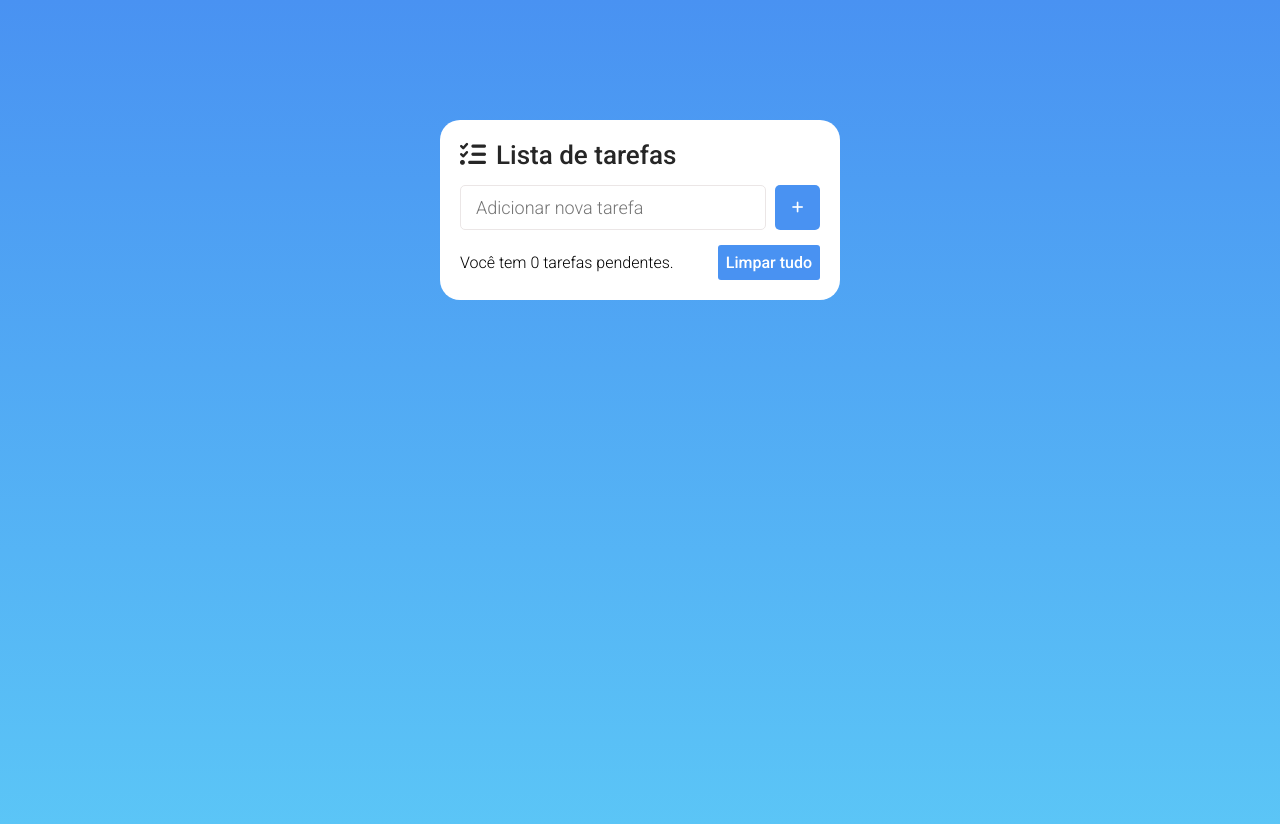
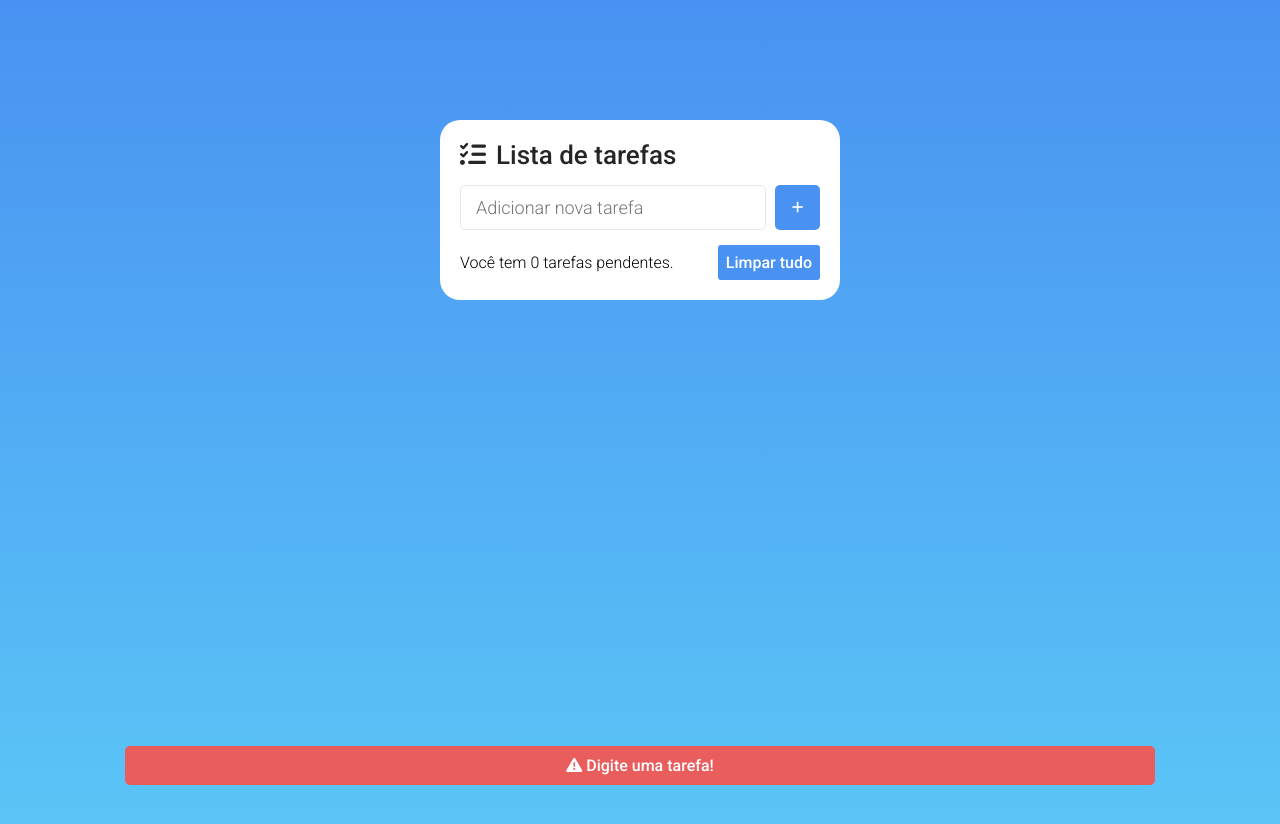
Before and after one commit to gabriellerodriguess/todo-list, a plain HTML site: page index.html in a window 1280 px wide. Both pictures are taken after a click on the button 797 px from the left and 207 px from the top of the page. Drawn offline with Linux system fonts and the light colour scheme.

Commit message:
Criando notificação de erro.

```diff
--- a/index.html
+++ b/index.html
@@ -26,6 +26,7 @@
             <button id="btnClear">Limpar tudo</button>
         </div>
     </section>
+    <div id="snackbar"></div>
     <script src="main.js"></script>
 </body>
 </html>
--- a/main.js
+++ b/main.js
@@ -1,7 +1,7 @@
 const inputText = document.querySelector('#inputText')
 const todoList = document.querySelector('#todoList')
 const peddingTasks = document.querySelector('#peddingTasks')
-
+const snackbarAlert = document.querySelector('#snackbar')
 const getLocalStorage = () => JSON.parse(localStorage.getItem('todoList')) ?? []
 const setLocalStorage = (database) => localStorage.setItem('todoList', JSON.stringify(database))
 
@@ -15,6 +15,17 @@ const createElement = (task, index) =>{
     `
     todoList.innerHTML += listItem
 }
+const createAlert = (mensage) => {
+    const alert =
+    `<div class="snackbar">
+         <i class="fa-solid fa-triangle-exclamation"></i>
+            ${mensage}
+     </div>`
+    snackbarAlert.innerHTML = alert
+    setTimeout(function () {
+        snackbarAlert.innerHTML = ''
+    }, 4000)
+}
 
 const inputEnter = (event) => {
     const key = event.keyCode
@@ -24,13 +35,14 @@ const inputEnter = (event) => {
 }
 
 const insertList = () => {
+    let mensage = 'Digite uma tarefa!'
     if(inputText.value.length != 0){
         const dataBase = getLocalStorage()
         dataBase.push({'task': `${inputText.value}`})
         setLocalStorage(dataBase)
         updateList()
     } else{
-        alert('Digite uma tarefa.') //criar um snackbar para aparecer o erro
+        createAlert(mensage) //criar um snackbar para aparecer o erro
     }
     clearInput()
 }
@@ -52,13 +64,15 @@ const clearLastChildList = () => {
 }
 
 const clearAllList = (index) => {
+    let mensage = 'Não pode apagar uma lista vazia!'
     const dataBase = getLocalStorage()
     if(dataBase.length != 0){
         dataBase.splice(index)
         setLocalStorage(dataBase)
         updateList()
     } else {
-        alert('Não pode apagar uma lista vazia!')
+        createAlert(mensage)
+        // alert('Não pode apagar uma lista vazia!') //criar um snackbar para aparecer o erro.
     }
 
 }
--- a/style.css
+++ b/style.css
@@ -101,3 +101,17 @@ body{
     border-radius: 3px;
     cursor: pointer;
 }
+
+.snackbar{
+    display: block;
+    position: fixed;
+    min-width: 250px;
+    bottom: 15px;
+    left: 125px;
+    right: 125px;
+    padding: 10px;
+    background-color: #E95D5D;
+    color: #fff;
+    text-align: center;
+    border-radius: 5px;
+}
```
